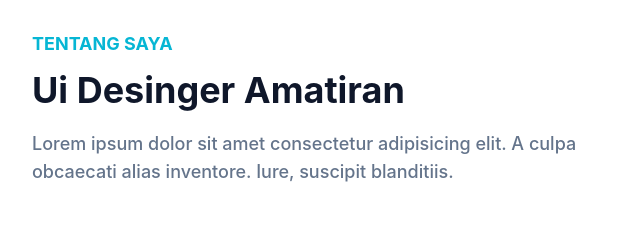
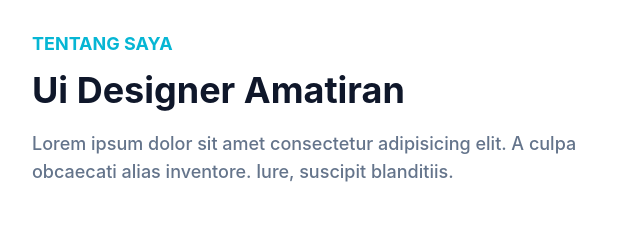
Before and after one commit to rayyan1510/portofolio, a website: page index.html in a window 1280 px wide. Shown: the part 727-967 px from the top of the page, 0-640 px from the left. Drawn offline with Linux system fonts and the light colour scheme.

Commit message:
Update index.html

```diff
--- a/index.html
+++ b/index.html
@@ -96,7 +96,7 @@
             <div class="flex flex-wrap">
                 <div class="w-full px-4 mb-10 lg:w-1/2">
                     <h4 class="font-bold uppercase text-primary text-lg mb-3">Tentang Saya</h4>
-                    <h2 class="font-bold text-dark text-3xl mb-5 max-w-xl lg:text-4xl">Ui Desinger Amatiran
+                    <h2 class="font-bold text-dark text-3xl mb-5 max-w-xl lg:text-4xl">Ui Designer Amatiran
                     </h2>
                     <p class="font-medium text-base text-secondary max-w-xl lg:text-lg">Lorem ipsum dolor sit amet
                         consectetur
```
